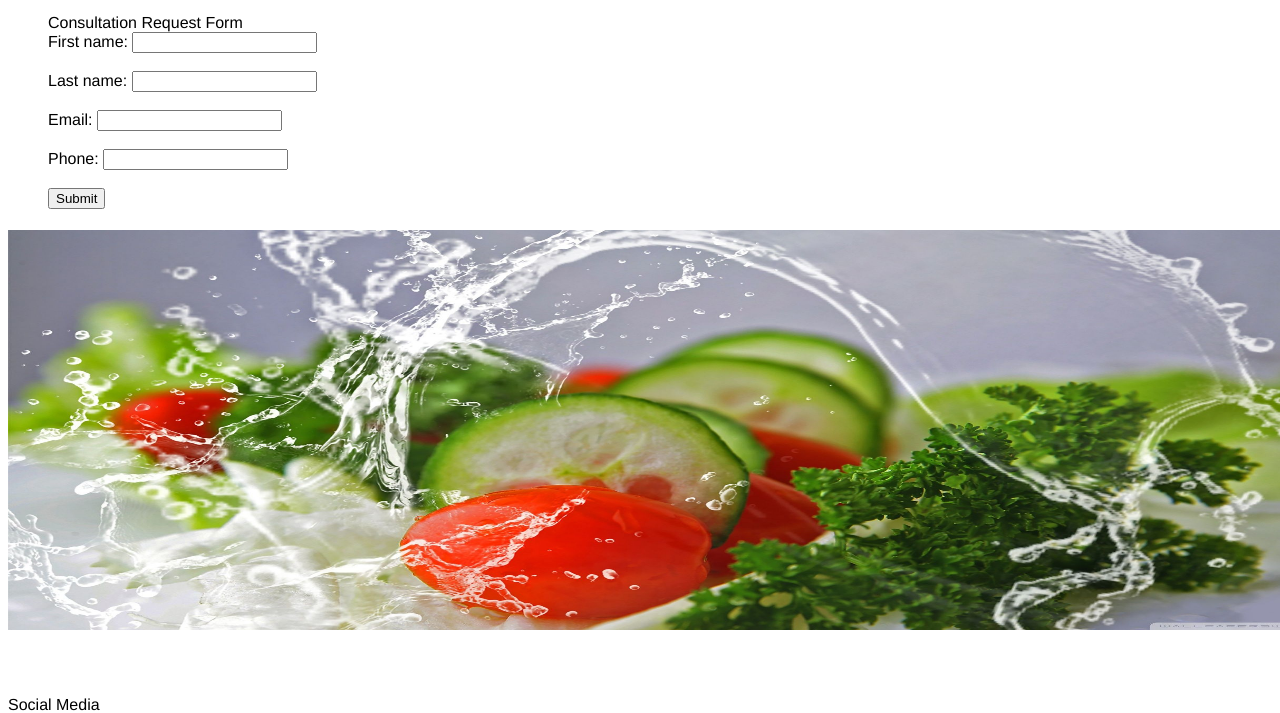
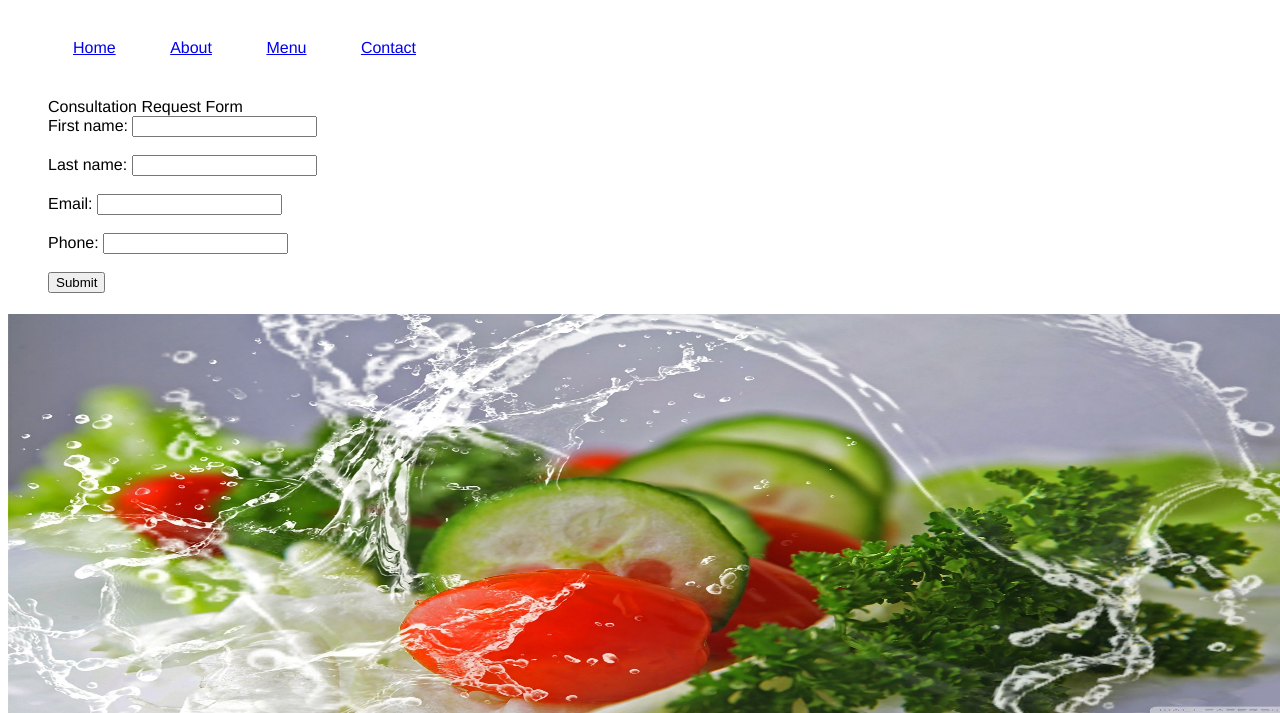
Before and after one commit to dinashlal/Final-Project-Bitwise, a plain HTML site: page contact.html in a window 1280 px wide. Shown: the part 387-1100 px from the top of the page. Drawn offline with Linux system fonts and the light colour scheme.

Commit message:
Finalupdate2

```diff
--- a/contact.html
+++ b/contact.html
@@ -15,7 +15,14 @@
         <a href="contact.html"></a>
         <h1><img src="./img/facebook- Black.jpg" alt="Logo Banner" width="1250" height="350"></h1>
     </header>
-</body>
+    <!-- navigation bar tags/buttongs-->
+    <nav>
+        <ul>
+            <li><a class="menu-item" href="index.html">Home</a></li>
+            <li> <a class="menu-item" href="about.html">About</a></li>
+            <li><a class="menu-item" href="menu.html">Menu</a></li>
+            <li><a class="menu-item" href="contact.html">Contact</a></li>
+    </nav>
 <!--Form Embed-->
 <ul>Consultation Request Form
 <br>
@@ -60,3 +67,6 @@
 </head>
     <h4>Location</h4>
         <iframe src="https://www.google.com/maps/embed?pb=!1m18!1m12!1m3!1d2923.341254499324!2d-78.88137028442428!3d42.88674632915503!2m3!1f0!2f0!3f0!3m2!1i1024!2i768!4f13.1!3m3!1m2!1s0x89d3124bb580f115%3A0xe73f8e5fb8c3c90f!2sBuffalo%20City%20Hall!5e0!3m2!1sen!2sus!4v1659481513974!5m2!1sen!2sus" width="600" height="450" style="border:0;" allowfullscreen="" loading="lazy" referrerpolicy="no-referrer-when-downgrade"></iframe>
+
+</body>
+</html>
```
Also changed, not shown: about.html (+8 -0 lines), index.html (+4 -4 lines).
